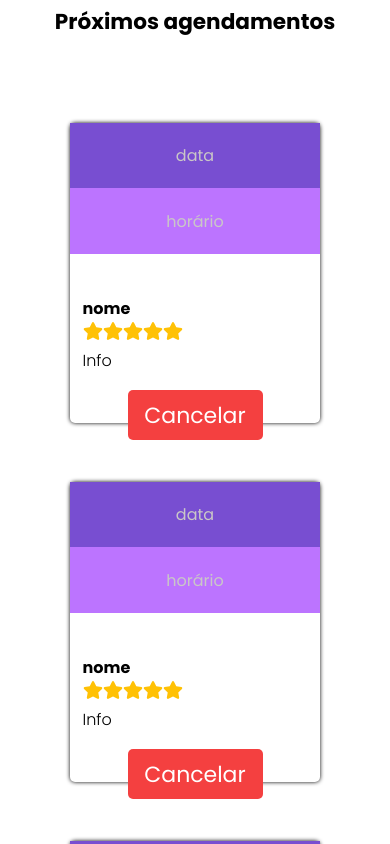
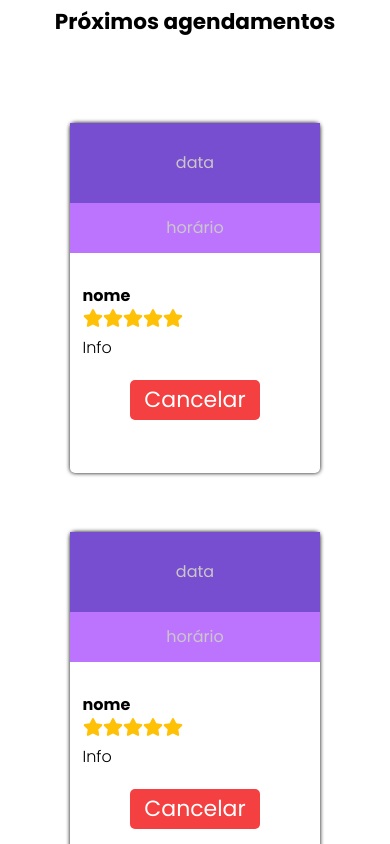
Before and after one commit to gabrielguti/tranqly-capstone, a React (Create React App) app: page /dashboardclient in a window 390 px wide. Shown: the part 920-1764 px from the top of the page. Built offline with nearby package versions, Linux system fonts and the light colour scheme; no server answers; sample sign-in values are in the browser's storage.

Commit message:
fix: responsive card on dashboard client page

```diff
--- a/src/components/dashboardCard/styles.ts
+++ b/src/components/dashboardCard/styles.ts
@@ -3,21 +3,29 @@ import styled from "styled-components";
 export const CardPro = styled.div`
   box-shadow: 0px 0px 4px;
   border-radius: 5px;
-  height: 300px;
+  min-height: 350px;
   display: flex;
   flex-direction: column;
   align-items: center;
   margin-top: 5vh;
   width: 250px;
   margin-bottom: 7vh;
+  button {
+    background-color: var(--red50);
+    width: 130px;
+    margin-top: 20px;
+    height: 40px;
+  }
   @media (min-width: 1000px) {
-    height: 350px;
+    button {
+    }
+    max-height: 550px;
   }
 `;
 
 export const Date = styled.div`
   width: 100%;
-  height: 8vh;
+  height: 80px;
   background-color: var(--purple200);
   color: var(--gray200);
   display: flex;
@@ -27,7 +35,7 @@ export const Date = styled.div`
 
 export const Time = styled.div`
   width: 100%;
-  height: 8vh;
+  height: 50px;
   background-color: var(--purple400);
   color: var(--gray200);
   display: flex;
@@ -44,22 +52,13 @@ export const BoxButton = styled.div`
 
 export const Info = styled.div`
   width: 90%;
-  margin-top: 5vh;
-  height: 15vh;
+  margin-top: 30px;
+  max-height: 100px;
   display: flex;
   flex-direction: column;
   justify-content: space-between;
-  button {
-    margin-top: 2vh;
-    background-color: var(--red50);
-    width: 60%;
-    :hover {
-      opacity: 0.8;
-      background-color: var(--red50);
-    }
-    @media (min-width: 900px) {
-      margin-top: 5vh;
-    }
+  @media (min-width: 900px) {
+    margin-top: 30px;
   }
 
   h4 {
--- a/src/pages/login/index.tsx
+++ b/src/pages/login/index.tsx
@@ -4,6 +4,7 @@ import * as yup from "yup";
 import { useForm } from "react-hook-form";
 import { yupResolver } from "@hookform/resolvers/yup";
 import { UseAuth } from "../../providers/authProvider";
+import { Link } from "react-router-dom";
 
 interface LoginData {
   email: string;
@@ -56,7 +57,7 @@ const Login = () => {
           </form>
         </BoxForm>
         <FooterForm>
-          Não possui conta? <a href="/signupclient">Cadastre-se</a>
+          Não possui conta? <Link to="/signupclient">Cadastre-se</Link>
         </FooterForm>
       </Container>
     </>
--- a/src/pages/registerClient/index.tsx
+++ b/src/pages/registerClient/index.tsx
@@ -4,7 +4,7 @@ import * as yup from "yup";
 import { useForm } from "react-hook-form";
 import { yupResolver } from "@hookform/resolvers/yup";
 import { UseAuth } from "../../providers/authProvider";
-
+import {Link} from 'react-router-dom';
 interface ClientData {
   name: string;
   email: string;
@@ -75,7 +75,7 @@ const RegisterClient = () => {
           </form>
         </BoxForm>
         <FooterForm>
-          Já possui conta? <a href="/signIn">Entrar</a>
+          Já possui conta? <Link to="/signIn">Entrar</Link>
         </FooterForm>
       </Container>
     </>
--- a/src/pages/registerProfessional/index.tsx
+++ b/src/pages/registerProfessional/index.tsx
@@ -4,7 +4,7 @@ import { BoxForm, Container, FooterForm, Title } from "./styles";
 import * as yup from "yup";
 import { useForm } from "react-hook-form";
 import { yupResolver } from "@hookform/resolvers/yup";
-
+import { Link } from "react-router-dom";
 interface SignUpProfessional {
   name: string;
   email: string;
@@ -76,10 +76,10 @@ const RegisterProfessional = () => {
         </BoxForm>
         <FooterForm>
           <p>
-            Já possui conta? <a href="/signin">Entre aqui</a>
+            Já possui conta? <Link to="/signin">Entre aqui</Link>
           </p>
           <p>
-            Cadastro para <a href="/signupclient">Clientes</a>
+            Cadastro para <Link to="/signupclient">Clientes</Link>
           </p>
         </FooterForm>
       </Container>
```
